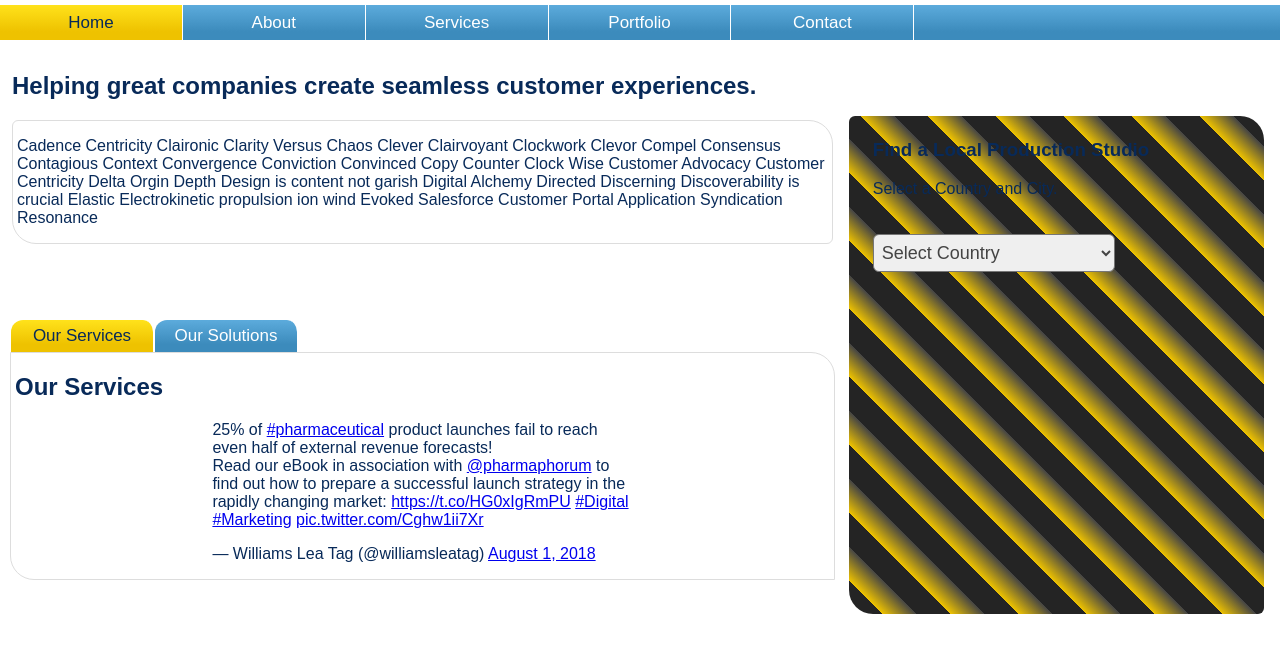
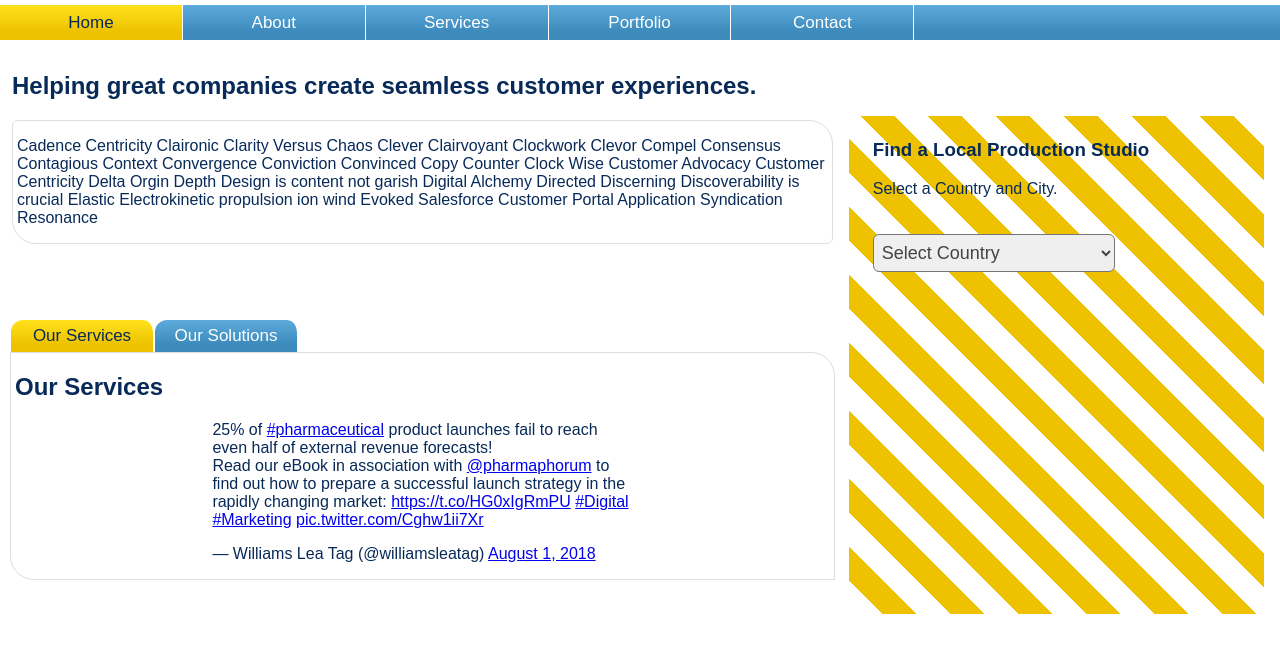
Before and after one commit to neodigm/wlt_global_production_studio, a website: page index.html in a window 1280 px wide. Shown: the part 69-722 px from the top of the page. Drawn offline with Linux system fonts and the light colour scheme.

Commit message:
🦄 Creative, Business, and Tech ⚡

```diff
--- a/index.html
+++ b/index.html
@@ -250,7 +250,7 @@ html
 
     min-height: 256px;
 
-        background: repeating-linear-gradient( 45deg,#242424,#242424 24px, #eec200 24px,#444 48px);
+        background: repeating-linear-gradient( 45deg, #fff, #fff 24px, #eec200 24px,#eec200 48px);
 }
 .sel-drop
 {
```
